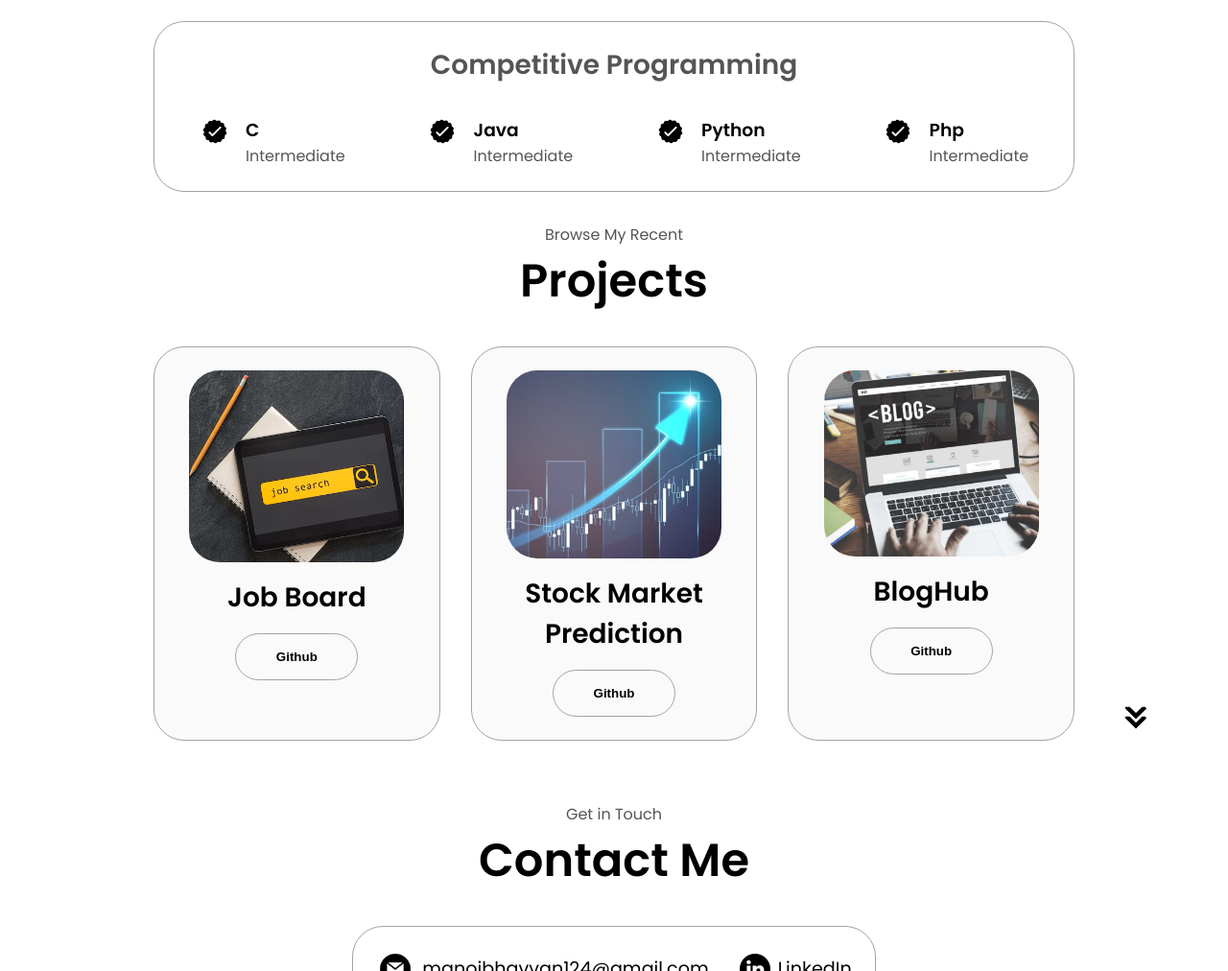
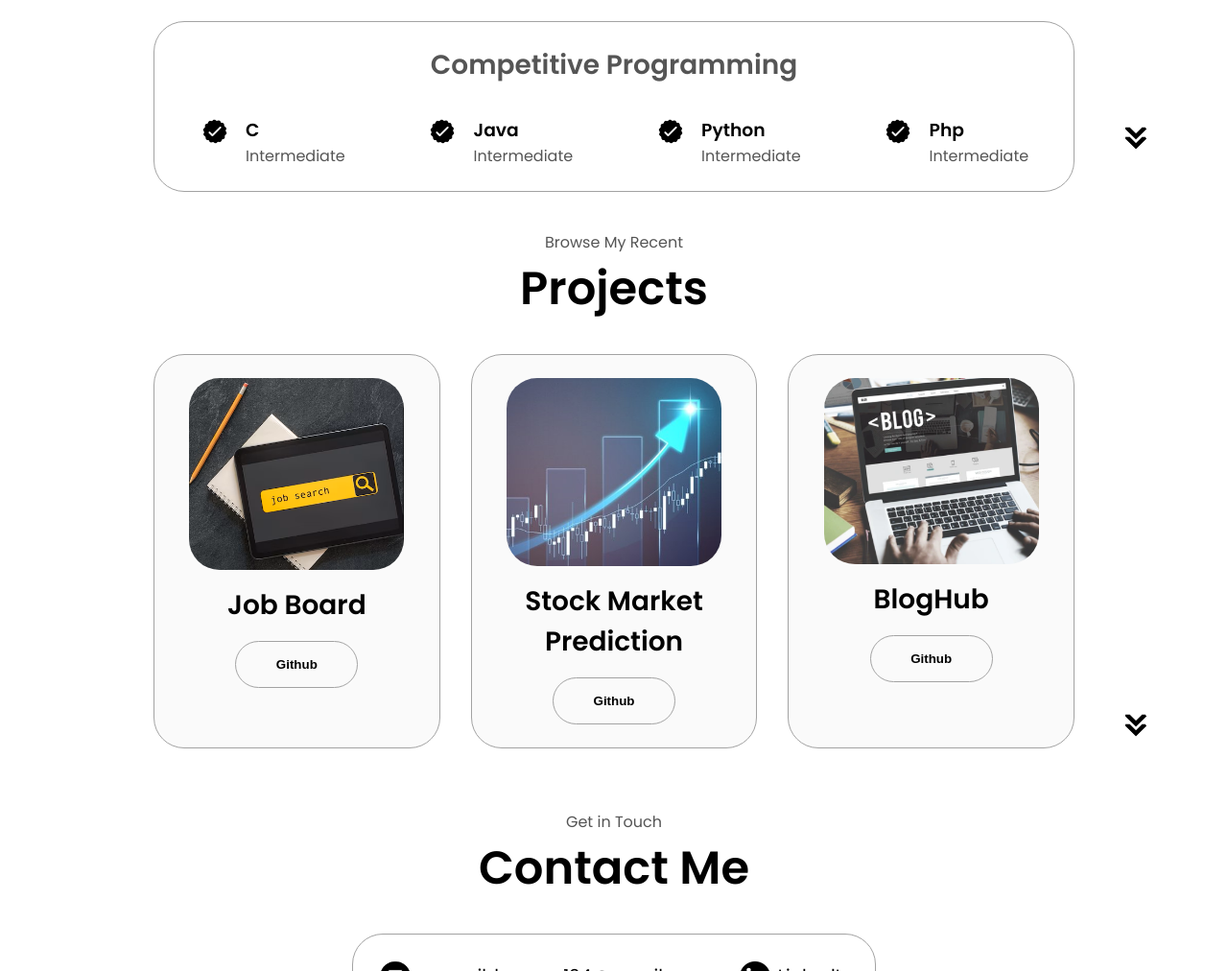
Before and after one commit to manojbhavvan/Portfolio, a plain HTML site: page index.html in a window 1280 px wide. Shown: the part 2404-3416 px from the top of the page at 96% size. Drawn offline with Linux system fonts and the light colour scheme.

Commit message:
Spacing issue #2

```diff
--- a/index.html
+++ b/index.html
@@ -310,14 +310,14 @@
           </div>
         </div>
       </div>
-      <!-- <img
+      <img
         src="./assets/arrow.png"
         alt="Arrow icon"
         class="icon arrow"
         onclick="location.href='./#projects'"
-      /> -->
+      />
     </section>
-    <section id="projects">
+    <section id="projects" style="padding-top: 40px;">
       <p class="section__text__p1">Browse My Recent</p>
       <h1 class="title">Projects</h1>
       <div class="experience-details-container">
```
